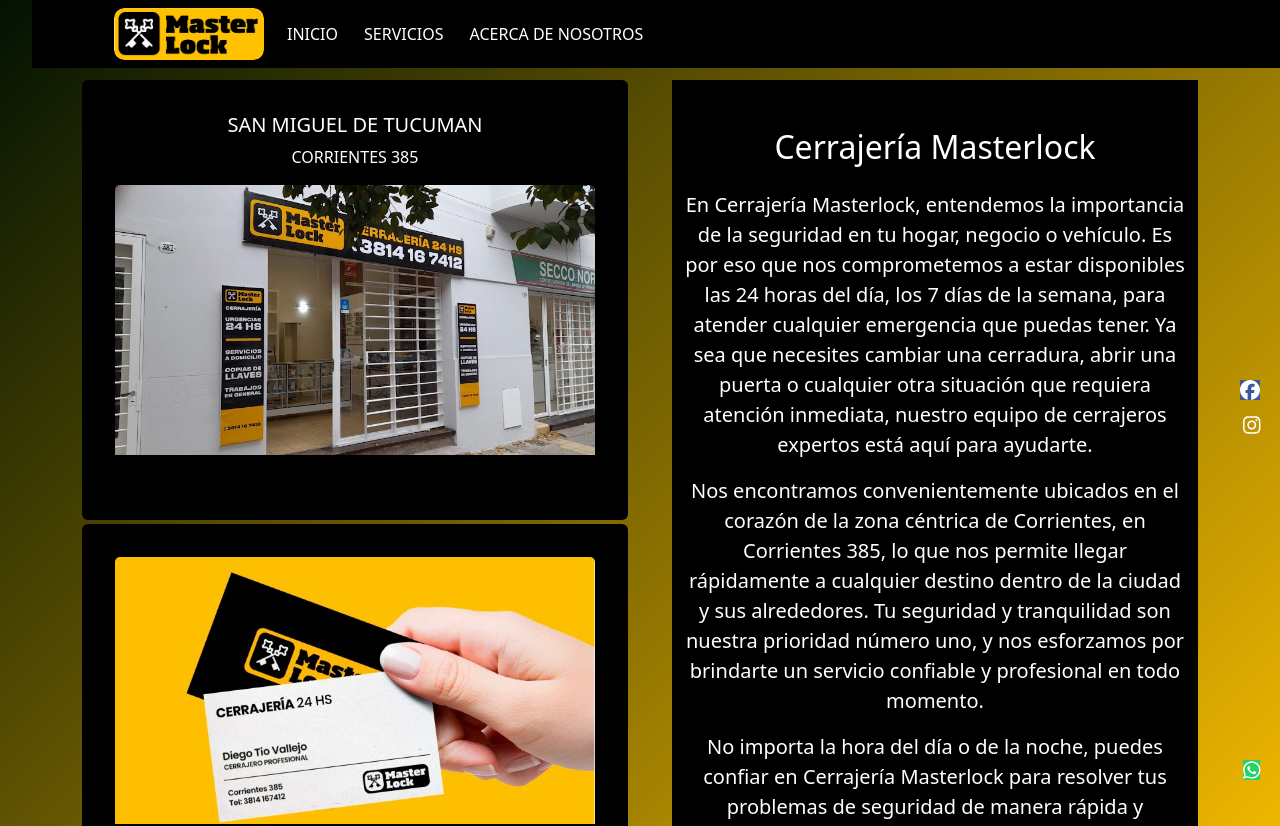
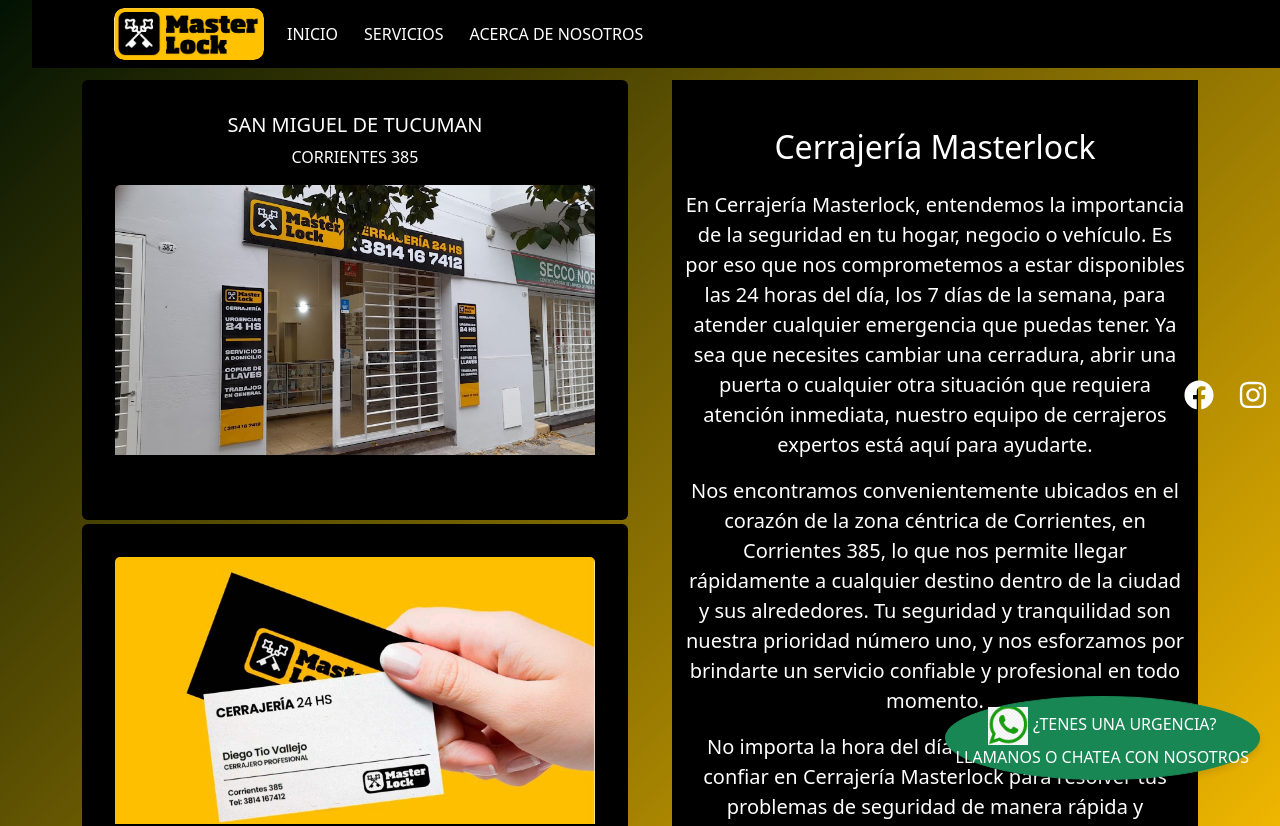
Before and after one commit to federicojclua/MasterLock, a React (Vite) app: page /about in a window 1280 px wide. Shown: the top 826 px of the page. Built offline with nearby package versions, Linux system fonts and the light colour scheme; grey boxes are pictures that could not be loaded.

Commit message:
se agregaron, botones de whatapp

```diff
--- a/src/App.jsx
+++ b/src/App.jsx
@@ -5,9 +5,11 @@
 import About from './components/about/About';
 import Home from './components/home/Home';
 import Footer from './components/footer/Footer';
-import FixedButtons from './components/fixedButtons/FixedButtons';
+import WhatsAppButton from './components/WhatsAppButton/WhatsAppButton';
 import Marcas from './components/marcas/Marcas';
 import FormularioConsulta from './components/FormularioConsulta/FormularioConsulta';
+import RedesSociales from './components/RedesSociales/RedesSociales';
+
 import React from "react";
 import { BrowserRouter, Routes, Route } from 'react-router-dom';
 import Servicios from './page/Servicios';
@@ -25,9 +27,11 @@
           <Route path="/about" element={<About />} />  {/* About route */}
         </Routes>
         <About />
-        <FixedButtons />
+        <WhatsAppButton />
         <Marcas />
+        <RedesSociales/>
         <FormularioConsulta/>
+
         <Footer />
 
       </div>
--- /dev/null
+++ b/src/components/RedesSociales/RedesSociales.css
@@ -0,0 +1,12 @@
+.redes-sociales {
+    position: fixed;
+    top: 50%;
+    right: 0;
+    transform: translateY(-50%);
+    z-index: 1000; /* Asegúrate de que esté por encima del contenido principal */
+  }
+
+  .redes-sociales a {
+    display: block;
+    margin-bottom: 10px;
+  }
--- /dev/null
+++ b/src/components/RedesSociales/RedesSociales.jsx
@@ -0,0 +1,27 @@
+import React from 'react';
+import { Container, Row, Col } from 'react-bootstrap';
+import { FaFacebook, FaInstagram } from 'react-icons/fa';
+import "./RedesSociales.css";
+
+function RedesSociales() {
+  return (
+    <div className="redes-sociales">
+      <Container fluid>
+        <Row className="justify-content-end">
+          <Col xs="auto">
+            <a href="https://www.facebook.com/nortepa">
+              <FaFacebook size={30} color="white" />
+            </a>
+          </Col>
+          <Col xs="auto">
+            <a href="https://www.instagram.com/cerrajeria.master.lock/">
+              <FaInstagram size={30} color="white" />
+            </a>
+          </Col>
+        </Row>
+      </Container>
+    </div>
+  );
+}
+
+export default RedesSociales;
--- /dev/null
+++ b/src/components/WhatsAppButton/WhatsAppButton.css
@@ -0,0 +1,30 @@
+.whatsapp-button-container {
+  position: fixed;
+  bottom: 20px;
+  right: 20px;
+  z-index: 1000; /* Asegúrate de que tenga un índice z alto para que esté por encima de otros elementos */
+}
+
+/* Estilos para el botón */
+.whatsapp-button-container .btn {
+  border-radius: 50%; /* Botón redondeado */
+  padding: 10px; /* Ajusta el relleno según sea necesario */
+  box-shadow: 0 4px 6px rgba(0, 0, 0, 0.1); /* Sombra para un aspecto flotante */
+}
+
+/* Estilos para el logo de WhatsApp */
+.whatsapp-button-container .btn img {
+  width: 40px; /* Ajusta el tamaño del logo según sea necesario */
+  height: auto;
+  margin-right: 5px; /* Espacio entre el logo y el texto */
+}
+
+/* Estilos para el texto */
+.whatsapp-button-container .btn span {
+  font-size: 14px; /* Ajusta el tamaño del texto según sea necesario */
+}
+.whatsapp-button-container {
+  position: fixed;
+  bottom: 20px;
+  right: 20px;
+}
--- /dev/null
+++ b/src/components/WhatsAppButton/WhatsAppButton.jsx
@@ -0,0 +1,39 @@
+import React, { useState } from 'react';
+import { Button, Modal } from 'react-bootstrap';
+import "./WhatsAppButton.css";
+
+function WhatsAppButton() {
+  const [showDialog, setShowDialog] = useState(false);
+
+  const handleWhatsAppClick = () => {
+    const phoneNumber = '1234567890'; // Reemplaza con tu número de teléfono de WhatsApp
+    const message = encodeURIComponent('Hola, tengo una consulta urgente.'); // Mensaje predefinido
+    const whatsappURL = `https://wa.link/tn5bc4`;
+    window.open(whatsappURL, '_blank');
+  };
+
+  return (
+    <div className="whatsapp-button-container">
+      <Button variant="success" onClick={() => setShowDialog(true)}>
+        <img src="src/assets/img/logo-whatapp.png" alt="WhatsApp Logo" />
+        ¿TENES UNA URGENCIA?<br />
+        LLAMANOS O CHATEA CON NOSOTROS
+      </Button>
+
+      <Modal show={showDialog} onHide={() => setShowDialog(false)}>
+        <Modal.Header closeButton>
+          <Modal.Title>¿TENES UNA URGENCIA?</Modal.Title>
+        </Modal.Header>
+        <Modal.Body>
+          <p>LLAMANOS O CHATEA CON NOSOTROS a través de WhatsApp.</p>
+        </Modal.Body>
+        <Modal.Footer>
+          <Button variant="secondary" onClick={() => setShowDialog(false)}>Cerrar</Button>
+          <Button variant="primary" onClick={handleWhatsAppClick}>Chatear por WhatsApp</Button>
+        </Modal.Footer>
+      </Modal>
+    </div>
+  );
+}
+
+export default WhatsAppButton;
--- a/src/components/fixedButtons/FixedButtons.css
+++ /dev/null
@@ -1,41 +0,0 @@
-
-.fixed-buttons {
-  position: fixed;
-  bottom: 20px;
-  right: 20px;
-  display: flex;
-  flex-direction: column;
-  align-items: flex-end;
-  height: 400px; /* Ejemplo de altura fija */
-  z-index: 999; /* Asegura que esté por encima de otros elementos */
-}
-
-.fixed-button a {
-  color: white;
-  text-decoration: none;
-  display: flex;
-  align-items: center;
-}
-
-.fixed-button.facebook{
-background-color: #3b5998; /* Establece el color de fondo para Facebook e Instagram */
-margin-bottom: 15px; /* Mueve el botón de Facebook a la mitad de la altura */
-}
-
-.fixed-button.instagram {
-   /* Establece el color de fondo para Instagram    background-color: #c13584;*/
-  height: 250px; /* Ejemplo de altura fija para el botón c13584*/
-}
-
-.fixed-button.whatsapp {
-  background-color: #25d366; /* Establece el color de fondo para WhatsApp */
-  margin-top: auto; /* Mueve el botón de WhatsApp al fondo */
-}
-
-.tooltip {
-  display: none;
-}
-
-.fixed-button:hover .tooltip {
-  display: block;
-}
--- a/src/components/fixedButtons/FixedButtons.jsx
+++ /dev/null
@@ -1,30 +0,0 @@
-import React from 'react';
-import { FontAwesomeIcon } from '@fortawesome/react-fontawesome';
-import { faFacebook, faInstagram, faWhatsapp } from '@fortawesome/free-brands-svg-icons';
-import './FixedButtons.css';
-
-
-const FixedButtons = () => {
-  return (
-    <div className="fixed-buttons">
-      <div className="fixed-button facebook">
-        <a href="https://www.facebook.com/tucuenta" target="_blank" rel="noopener noreferrer">
-          <FontAwesomeIcon icon={faFacebook} size="lg" />
-        </a>
-      </div>
-      <div className="fixed-button instagram">
-        <a href="https://www.instagram.com/tucuenta" target="_blank" rel="noopener noreferrer">
-          <FontAwesomeIcon icon={faInstagram} size="lg" />
-        </a>
-      </div>
-      <div className="fixed-button whatsapp">
-        <a href="https://wa.me/tunumerodetelefono?text=Tenes%20una%20emergencia" target="_blank" rel="noopener noreferrer">
-          <FontAwesomeIcon icon={faWhatsapp} size="lg" />
-          <span className="tooltip">¿Tenés una emergencia?</span>
-        </a>
-      </div>
-    </div>
-  );
-}
-
-export default FixedButtons;
--- a/src/components/footer/Footer.jsx
+++ b/src/components/footer/Footer.jsx
@@ -19,7 +19,7 @@
             <a href="https://www.instagram.com/cerrajeria.master.lock/" target="_blank" rel="noopener noreferrer" className="text-white mx-2">
               <FontAwesomeIcon icon={faInstagram} size="2x" />
             </a>
-            <a href="https://w.app/XxHd2G" target="_blank" rel="noopener noreferrer" className="text-white mx-2">
+            <a href="https://wa.link/tn5bc4" target="_blank" rel="noopener noreferrer" className="text-white mx-2">
               <FontAwesomeIcon icon={faWhatsapp} size="2x" />
             </a>
           </div>
```
Also changed, not shown: src/assets/img/logo-whatapp.png (added).
